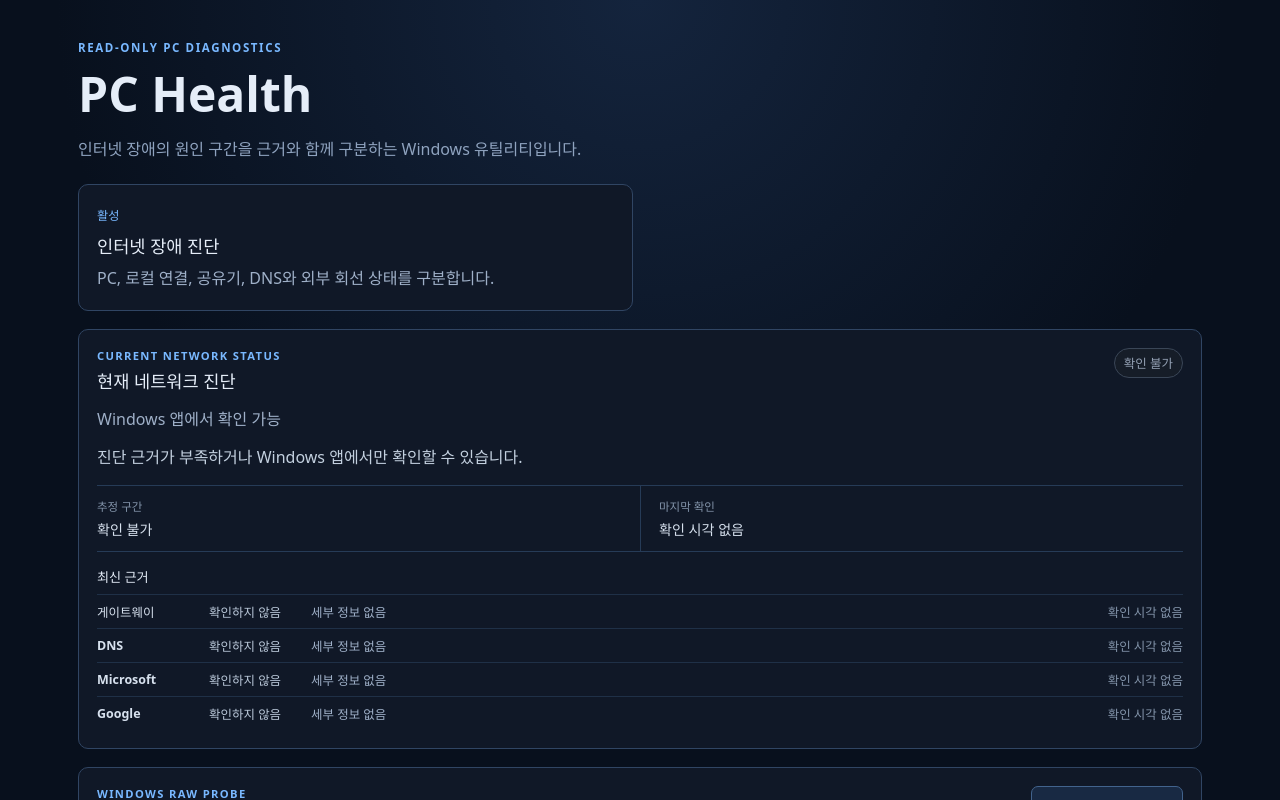
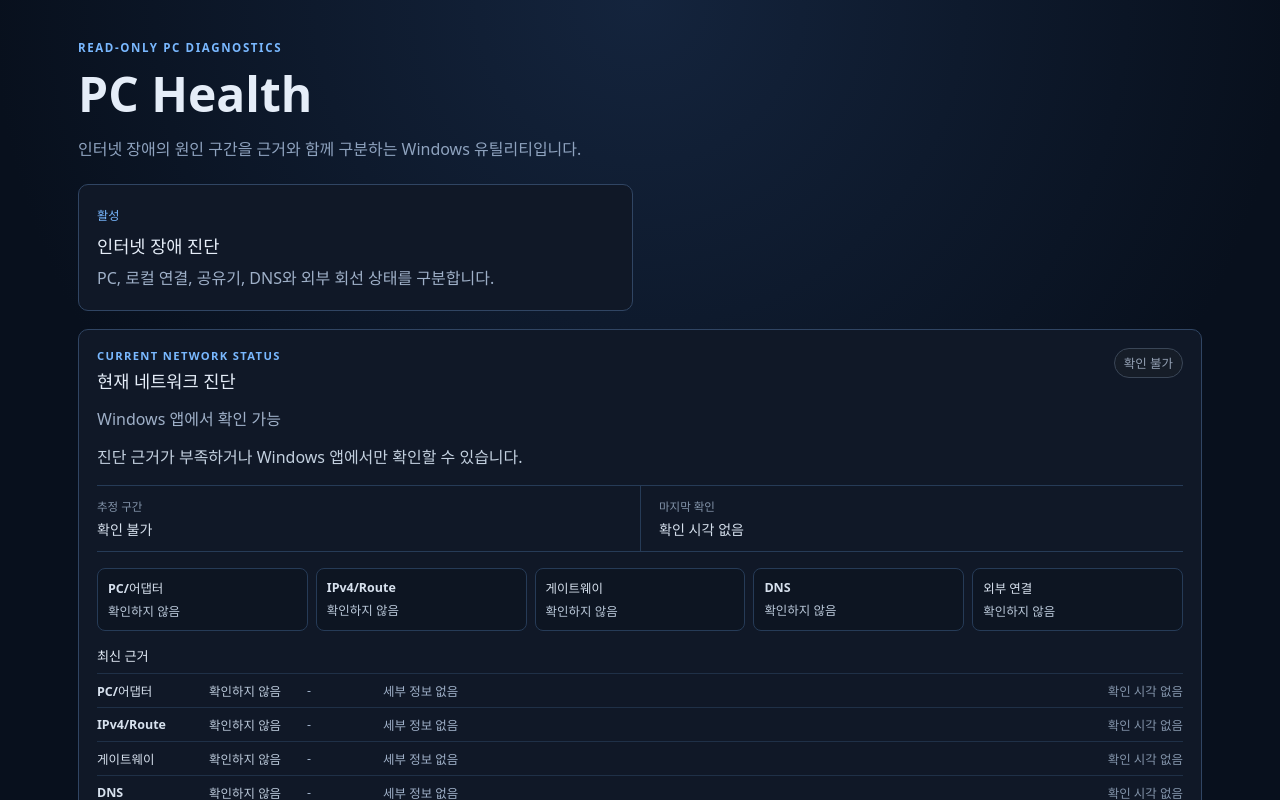
Before and after one commit to qpow1018/pc-health, a React (Vite) app: page / in a window 1280 px wide. Shown: the top 800 px of the page. Built offline with nearby package versions, Linux system fonts and the light colour scheme.

Commit message:
feat: show network diagnostic path

```diff
--- a/src/features/network-diagnostics/NetworkStatusPanel.module.css
+++ b/src/features/network-diagnostics/NetworkStatusPanel.module.css
@@ -95,6 +95,53 @@
   }
 }
 
+.path {
+  display: grid;
+  grid-template-columns: repeat(5, minmax(0, 1fr));
+  gap: 8px;
+  margin-top: 16px;
+}
+
+.path-stage {
+  min-width: 0;
+  border: 1px solid #263b57;
+  border-radius: 8px;
+  padding: 10px;
+  background: #0d1522;
+
+  strong {
+    display: block;
+    margin-top: 5px;
+    color: #bac8d9;
+    font-size: 0.78rem;
+  }
+}
+
+.path-stage[data-tone="normal"] {
+  border-color: #315d82;
+}
+
+.path-stage[data-tone="danger"] {
+  border-color: #7e4148;
+  background: #25161d;
+
+  strong {
+    color: #e8a3aa;
+  }
+}
+
+.path-stage[data-tone="unknown"] {
+  color: #8394aa;
+}
+
+.path-label {
+  display: block;
+  overflow-wrap: anywhere;
+  color: #d7e1ee;
+  font-size: 0.78rem;
+  font-weight: 700;
+}
+
 .evidence {
   margin-top: 15px;
 
@@ -112,7 +159,7 @@
 
 .evidence-row {
   display: grid;
-  grid-template-columns: 100px 90px minmax(180px, 1fr) 160px;
+  grid-template-columns: 100px 86px 64px minmax(160px, 1fr) 160px;
   gap: 12px;
   align-items: center;
   min-height: 34px;
@@ -140,6 +187,7 @@
   font-weight: 700;
 }
 
+.evidence-duration,
 .evidence-detail,
 .evidence-time {
   min-width: 0;
@@ -161,11 +209,16 @@
     }
   }
 
+  .path {
+    grid-template-columns: 1fr;
+  }
+
   .evidence-row {
     grid-template-columns: 1fr auto;
     padding: 9px 0;
   }
 
+  .evidence-duration,
   .evidence-detail,
   .evidence-time {
     grid-column: 1 / -1;
--- a/src/features/network-diagnostics/NetworkStatusPanel.tsx
+++ b/src/features/network-diagnostics/NetworkStatusPanel.tsx
@@ -75,8 +75,54 @@ function latestEvidence(
     const priorityDifference =
       evidencePriority[item.status] - evidencePriority[selected.status];
     if (priorityDifference !== 0) return priorityDifference > 0 ? item : selected;
-    return (item.checkedAt ?? "") > (selected.checkedAt ?? "") ? item : selected;
+    return (item.checkedAt ?? "") >= (selected.checkedAt ?? "") ? item : selected;
   });
+}
+
+type PathStage = {
+  key: string;
+  label: string;
+  evidence: DiagnosticEvidence;
+};
+
+function formatDuration(value: number | null) {
+  return value === null ? "-" : `${value}ms`;
+}
+
+function statusTone(status: EvidenceStatus) {
+  if (status === "failure" || status === "timeout") return "danger";
+  if (status === "unavailable" || status === "not_checked") return "unknown";
+  return "normal";
+}
+
+function buildPathStages(evidence: DiagnosticEvidence[]): PathStage[] {
+  return [
+    {
+      key: "pc",
+      label: "PC/어댑터",
+      evidence: latestEvidence(evidence, ["ethernet"]),
+    },
+    {
+      key: "route",
+      label: "IPv4/Route",
+      evidence: latestEvidence(evidence, ["ipv4", "default_route"]),
+    },
+    {
+      key: "gateway",
+      label: "게이트웨이",
+      evidence: latestEvidence(evidence, ["gateway"]),
+    },
+    {
+      key: "dns",
+      label: "DNS",
+      evidence: latestEvidence(evidence, ["dns_microsoft", "dns_google"]),
+    },
+    {
+      key: "external",
+      label: "외부 연결",
+      evidence: latestEvidence(evidence, ["http_microsoft", "http_google"]),
+    },
+  ];
 }
 
 function EvidenceRow({
@@ -94,6 +140,9 @@ function EvidenceRow({
       <strong data-status={evidence.status}>
         {evidenceLabels[evidence.status]}
       </strong>
+      <span className={styles["evidence-duration"]}>
+        {formatDuration(evidence.durationMs)}
+      </span>
       <span className={styles["evidence-detail"]}>
         {evidence.detail ?? "세부 정보 없음"}
       </span>
@@ -204,7 +253,18 @@ export default function NetworkStatusPanel() {
   const statusDescription = descriptionForStatus(status);
   const visualLifecycle =
     status.availability === "running" ? status.lifecycle : null;
+  const pathStages = buildPathStages(status.evidence);
   const rows = [
+    {
+      label: "PC/어댑터",
+      testId: "evidence-pc",
+      evidence: latestEvidence(status.evidence, ["ethernet"]),
+    },
+    {
+      label: "IPv4/Route",
+      testId: "evidence-route",
+      evidence: latestEvidence(status.evidence, ["ipv4", "default_route"]),
+    },
     {
       label: "게이트웨이",
       testId: "evidence-gateway",
@@ -281,6 +341,20 @@ export default function NetworkStatusPanel() {
         </div>
       </dl>
 
+      <div className={styles["path"]} aria-label="구간별 진단 경로">
+        {pathStages.map((stage) => (
+          <div
+            className={styles["path-stage"]}
+            data-tone={statusTone(stage.evidence.status)}
+            data-testid={`path-${stage.key}`}
+            key={stage.key}
+          >
+            <span className={styles["path-label"]}>{stage.label}</span>
+            <strong>{evidenceLabels[stage.evidence.status]}</strong>
+          </div>
+        ))}
+      </div>
+
       <div className={styles["evidence"]}>
         <h3>최신 근거</h3>
         <ul>
--- a/src/features/network-diagnostics/fixture.ts
+++ b/src/features/network-diagnostics/fixture.ts
@@ -17,6 +17,27 @@ export const normalStatusFixture: NetworkDiagnosticStatus = {
   observedAt: "2026-06-23T09:00:04Z",
   lastFullProbeAt: "2026-06-23T09:00:00Z",
   evidence: [
+    {
+      source: "ethernet",
+      status: "success",
+      checkedAt: "2026-06-23T09:00:00Z",
+      durationMs: null,
+      detail: "Ethernet adapter 감지",
+    },
+    {
+      source: "ipv4",
+      status: "success",
+      checkedAt: "2026-06-23T09:00:00Z",
+      durationMs: null,
+      detail: "192.168.0.23",
+    },
+    {
+      source: "default_route",
+      status: "success",
+      checkedAt: "2026-06-23T09:00:00Z",
+      durationMs: null,
+      detail: "default route 선택됨",
+    },
     {
       source: "gateway",
       status: "success",
```
Also changed, not shown: 1 other file (tests, documents, lock files or other folders).
